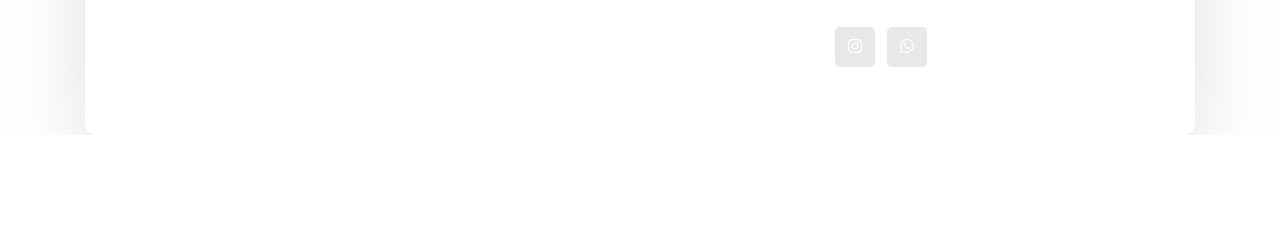
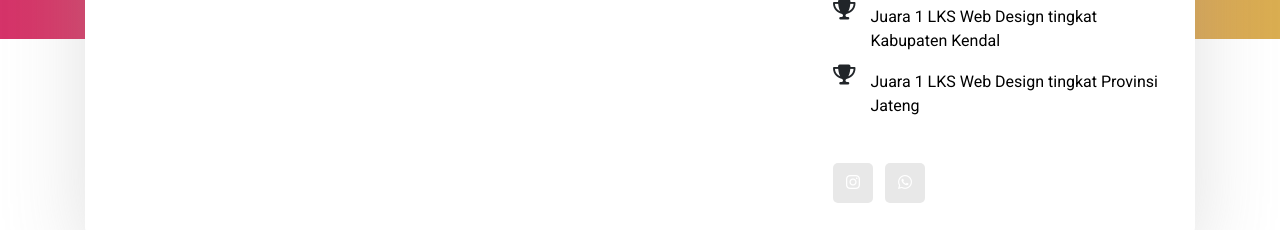
Before and after one commit to Aldivarie/aldivarie.github.io, a plain HTML site: page index.html in a window 1280 px wide. Shown: the part 765-995 px from the top of the page. Before the commit the page ends 900 px from the top, so only its background shows below. Drawn offline with nearby package versions, Linux system fonts and the light colour scheme; a web font is replaced by a local one.

Commit message:
Initial commit

```diff
--- a/index.html
+++ b/index.html
@@ -92,6 +92,15 @@
                                             <i class="fas fa-home fa-lg"></i>
                                             <p>Semarang, Mijen</p>
                                         </li>
+                                        <li>
+                                            <i class="fas fa-trophy fa-lg"></i>
+                                            <p>Juara 1 LKS Web Design tingkat Kabupaten Kendal</p>
+                                        </li>
+                                        <li>
+                                            <i class="fas fa-trophy fa-lg"></i>
+                                            <p>Juara 1 LKS Web Design tingkat Provinsi Jateng</p>
+                                        </li>
+
                                     </ul>
                                     <ul class="list sosmed-me">
                                         <!-- <li>
--- a/style.css
+++ b/style.css
@@ -56,7 +56,7 @@ body{
     position: relative;
     bottom: -200px;
     background: #fff;
-    padding: 30px;
+    padding: 36px;
     box-shadow: 0px 20px 80px 0px rgba(153, 153, 153, 0.3);
     margin-bottom: 64px;
 }
```
Also changed, not shown: iam.png.
